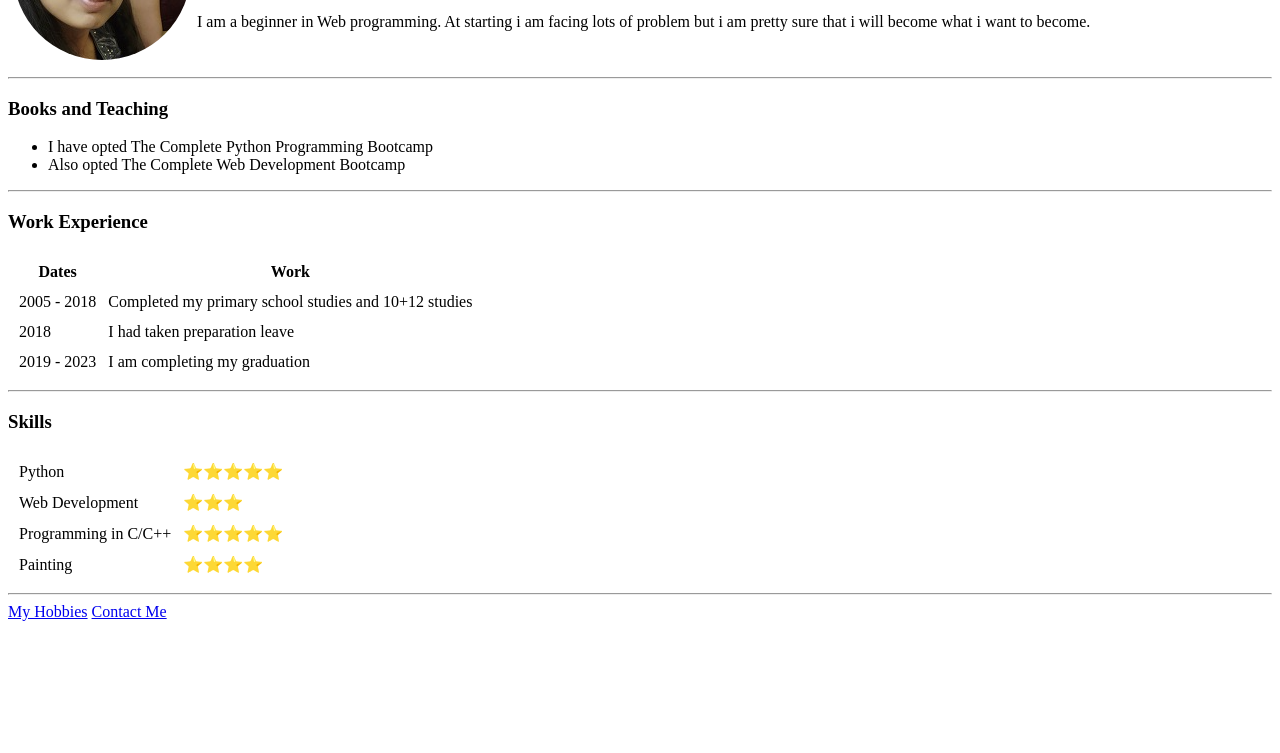
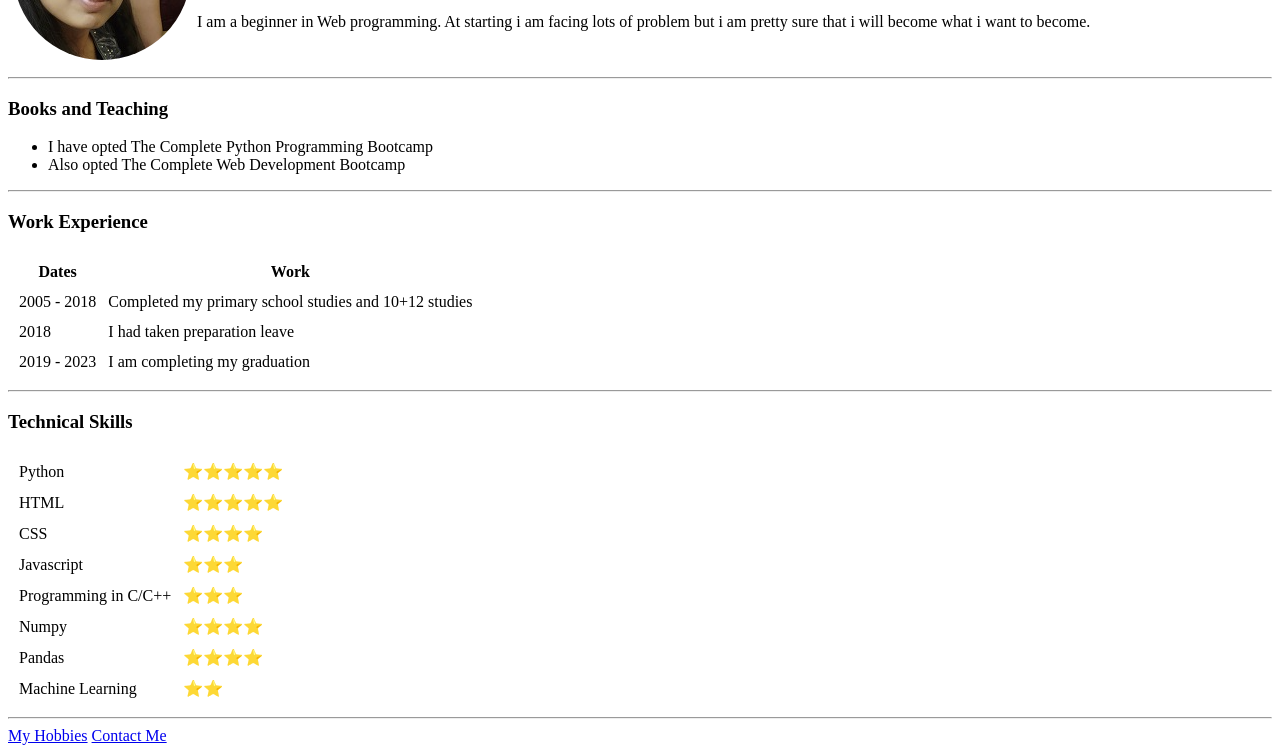
Before and after one commit to ShrejalKesharwani/cv, a plain HTML site: page index.html in a window 1280 px wide. Shown: the part 131-884 px from the top of the page. Before the commit the page ends 800 px from the top, so only its background shows below. Drawn offline with Linux system fonts and the light colour scheme.

Commit message:
Update index.html
Changes to skills section

```diff
--- a/index.html
+++ b/index.html
@@ -46,23 +46,39 @@
 
     </table>
     <hr>
-    <h3>Skills</h3>
+    <h3>Technical Skills</h3>
     <table cellspacing = "10">
         <tr>
             <td>Python</td>
             <td>⭐⭐⭐⭐⭐</td>
         </tr>
         <tr>
-            <td>Web Development</td>
+            <td>HTML</td>
+            <td>⭐⭐⭐⭐⭐</td>
+        </tr>
+        <tr>
+            <td>CSS</td>
+            <td>⭐⭐⭐⭐</td>
+        </tr>
+        <tr>
+            <td>Javascript</td>
             <td>⭐⭐⭐</td>
         </tr>
         <tr>
             <td>Programming in C/C++</td>
-            <td>⭐⭐⭐⭐⭐</td>
+            <td>⭐⭐⭐</td>
         </tr>
         <tr>
-            <td>Painting</td>
+            <td>Numpy</td>
             <td>⭐⭐⭐⭐</td>
+        </tr>
+        <tr>
+            <td>Pandas</td>
+            <td>⭐⭐⭐⭐</td>
+        </tr>
+        <tr>
+            <td>Machine Learning</td>
+            <td>⭐⭐</td>
         </tr>
     </table>
     <hr>
```
